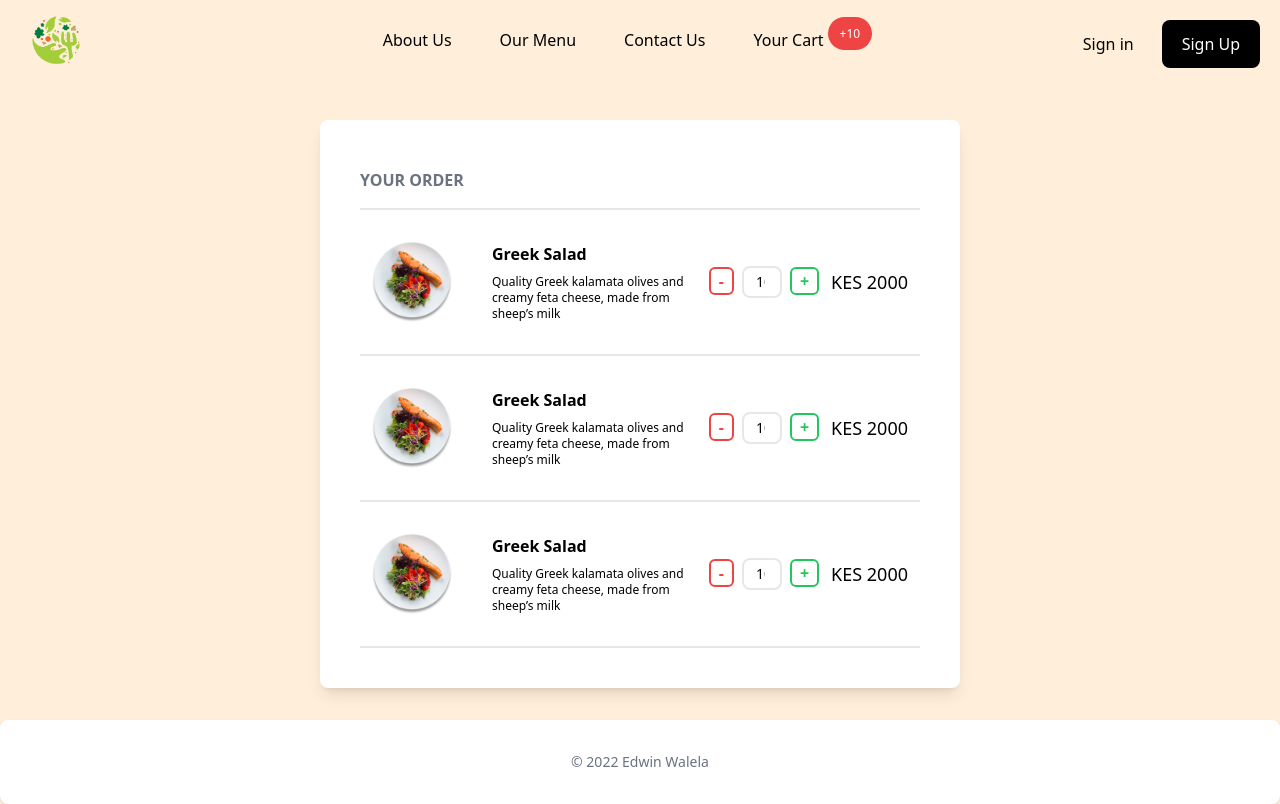
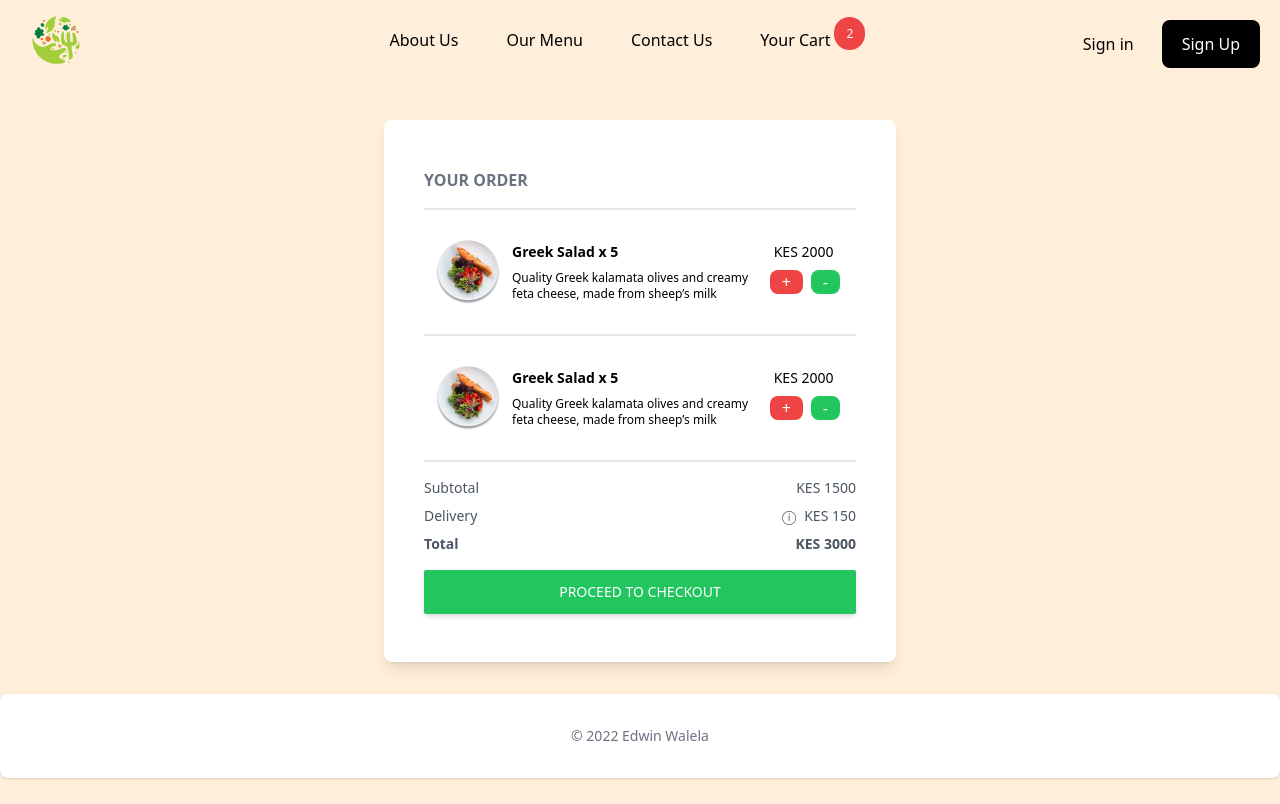
Before and after one commit to EdwinWalela/fastfood, a React (Create React App) app: page /cart in a window 1280 px wide. Built offline with nearby package versions, Linux system fonts and the light colour scheme.

Commit message:
create order summary component

```diff
--- a/src/pages/Cart/CartItem.tsx
+++ b/src/pages/Cart/CartItem.tsx
@@ -1,20 +1,21 @@
 const CartItem = () =>{
   return (
     <>
-    <div className="flex items-center px-3 my-6">
-      <img className="w-20 mr-10" src="/assets/img/food-landing.png"/>
-      <div className="flex-1">
-        <h4 className="font-bold my-2">Greek Salad</h4>
-        <p className="text-xs my-2">Quality Greek kalamata olives and creamy feta cheese, made from sheep’s milk</p>
+      <div className="flex items-center px-3 my-6">
+        <img className="w-16 mr-3" src="/assets/img/food-landing.png"/>
+        <div className="flex-1 pr-4">
+          <h4 className="font-bold my-2 text-sm">Greek Salad <span>x 5</span></h4>
+          <p className="text-xs my-2">Quality Greek kalamata olives and creamy feta cheese, made from sheep’s milk</p>
+        </div>
+        <div className="">
+          <p className="font-medium text-sm pl-2">KES 2000</p>
+          <div className="flex justify-center">
+            <button className="bg-red-500 text-white px-3 rounded-lg my-2 mx-1">+</button>
+            <button className="bg-green-500 text-white px-3 rounded-lg my-2 mx-1">-</button>
+          </div>
+        </div>
       </div>
-      <div className="px-3">
-        <button className="border-2 border-red-500 px-2 mr-2 rounded-md text-red-500  font-bold" >-</button>
-          <input type="number" value={10} className="w-10 py-1 pl-3 text-sm rounded-lg border-2 text-center" />
-          <button className="border-2 border-green-500 px-2 ml-2 rounded-md text-green-500  font-bold" >+</button>
-        </div>
-        <p className="font-medium text-lg">KES 2000</p>
-      </div>
-    <div className="border mt-4"></div>
+      <div className="border mt-4"> </div>
     </>
   )
 }
--- a/src/pages/Cart/CartList.tsx
+++ b/src/pages/Cart/CartList.tsx
@@ -5,7 +5,6 @@ const CartList = () =>{
     <>
       <CartItem />
       <CartItem />
-      <CartItem />
     </>
   )
 }
--- a/src/pages/Cart/index.tsx
+++ b/src/pages/Cart/index.tsx
@@ -1,12 +1,14 @@
 import CartList from "./CartList"
+import OrderSummary from "./summary"
 
 const CartPage = () =>{
   return (
     <div className="m-h-screen">
-      <div className="mx-auto my-8 p-10 rounded-lg shadow-lg w-1/2 bg-white">
+      <div className="mx-auto my-8 p-10 rounded-lg shadow-lg w-2/5 bg-white">
         <h3 className="font-bold text-md my-2 text-gray-500">YOUR ORDER</h3>
         <div className="border my-4"></div>
         <CartList />
+        <OrderSummary />
       </div>
     </div>
   )
--- /dev/null
+++ b/src/pages/Cart/summary.tsx
@@ -0,0 +1,26 @@
+const OrderSummary = () =>{
+  return (
+    <>
+     <div className="text-sm my-4 text-gray-600">
+        <div className="flex my-2">
+          <p className="flex-1">Subtotal</p>
+          <p>KES 1500</p>
+        </div>
+        <div className="flex my-2">
+          <p className="flex-1">Delivery</p>
+          <span className="mx-2 cursor-pointer">&#9432;</span>
+          <p>KES 150</p>
+        </div>
+        <div className="flex font-bold my-2">
+          <p className="flex-1">Total</p>
+          <p>KES 3000</p>
+        </div>
+      </div>
+      <button className="bg-green-500 text-white text-sm font-medium px-4 py-3 rounded-sm shadow-md mx-auto w-full my-2 block">
+        PROCEED TO CHECKOUT
+      </button>
+    </>
+  )
+}
+
+export default OrderSummary;
--- a/src/pages/Layout/NavBar/index.tsx
+++ b/src/pages/Layout/NavBar/index.tsx
@@ -6,7 +6,7 @@ const NavBar = () => {
   return (
     <div className="p-4 flex">
       <Logo />
-      <MenuItems cartCount={100}/>
+      <MenuItems cartCount={2}/>
       <AuthButtons />
     </div>
   )
```
